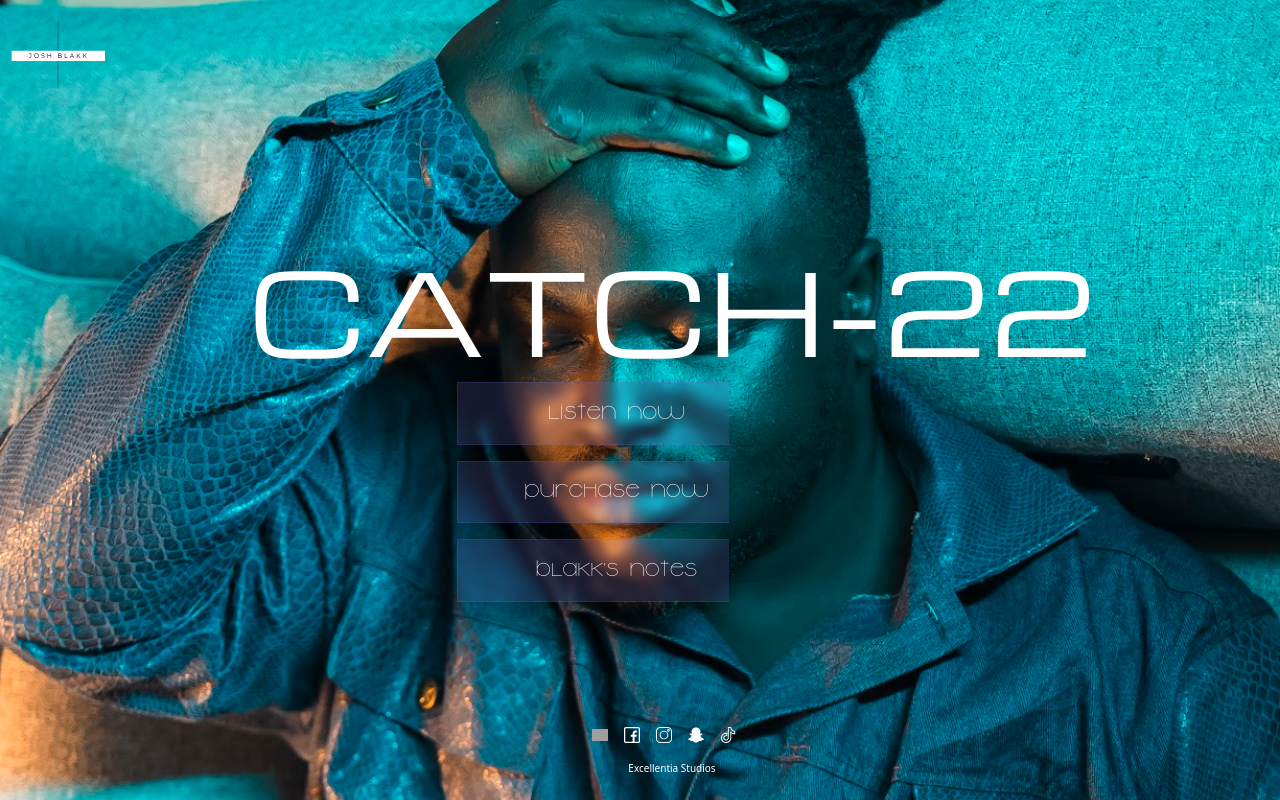
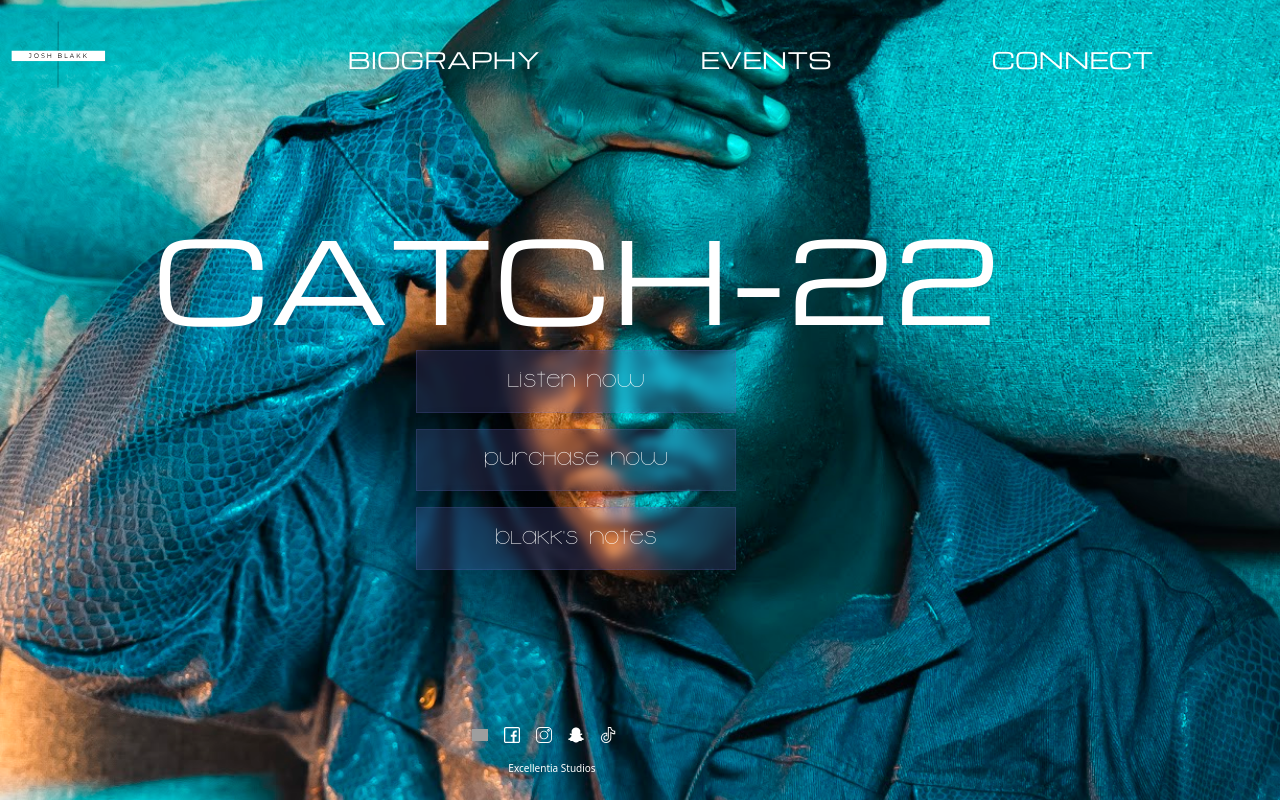
Before and after one commit to serwaapreimann/joshblakk, a React (Vite) app in the folder website/: page / in a window 1280 px wide. Built offline with nearby package versions, Linux system fonts and the light colour scheme; grey boxes are pictures that could not be loaded.

Commit message:
Web version. Nav links and API left.

```diff
--- a/website/src/components/Footer/Footer.scss
+++ b/website/src/components/Footer/Footer.scss
@@ -8,6 +8,7 @@
         width: 2rem;
         padding-right: 1rem;
     }
+
 }
 
 
--- a/website/src/components/Hero/Hero.scss
+++ b/website/src/components/Hero/Hero.scss
@@ -3,6 +3,9 @@
 
 
 .hero--container{
+    @include large{
+        width: 100vw;
+    }
     h1{
         font-family: 'Michroma'!important;
         font-size: clamp(2rem, 10vw, 10rem);
@@ -14,7 +17,9 @@
         }
 
         @include large{
-            font-size: clamp(2rem, 9vw, 7rem);
+            font-size: clamp(2rem, 11vw, 7rem);
+            margin-right: 15%;
+
         }
 
     }
@@ -28,7 +33,19 @@
     max-width: 30rem;
     align-items: center;
     justify-content: center;
-    padding-left: 20vw;
+
+    @include small{
+        padding-left: 20vw;
+    }
+
+    @include medium{
+        padding-left: 20vw;
+    }
+
+
+    @include large{
+        margin-left: 30%;
+    }
 
 
     button{
--- a/website/src/components/Hero/Modal.scss
+++ b/website/src/components/Hero/Modal.scss
@@ -17,9 +17,7 @@
     box-shadow:-2px 0 5px rgba(0, 0, 0, 0.5);
 
 
-    @include large{
-        display: none;
-    }
+
 
     p{
         color: white;
@@ -27,11 +25,7 @@
 
 }
 
-.modal--container{
-    @include large{
-        display: none;
-    }
-}
+
 
 .modal--figure{
     display: flex;
--- a/website/src/components/Home/Home.jsx
+++ b/website/src/components/Home/Home.jsx
@@ -5,7 +5,8 @@ import Footer from '../Footer/Footer';
 import Hamburger from '../Hamburger/Hamburger';
 import Logo from '../../components/Logo/Logo';
 import './Home.scss';
-import Navigation from '../../components/Navigation/Navigation'
+import Navigation from '../../components/Navigation/Navigation';
+import '../../components/Navigation/Navigation.scss';
 
 
 export default function Home(){
@@ -15,6 +16,7 @@ export default function Home(){
             <div className='hamburger--menu'>
                 <Hamburger className="hamburger--icon"/>
                 <Logo className="logo"/>
+                <Navigation/>
             </div>
 
             <div className='hero--section'>
--- a/website/src/components/Home/Home.scss
+++ b/website/src/components/Home/Home.scss
@@ -27,9 +27,8 @@ body{
 
 .hamburger--menu{
     display: flex;
-    height: 30vh;
-    width: 100vw;
-
+    height: 20vh;
+    min-width: 100vw;
 }
 
 .hamburger--icon{
@@ -62,11 +61,22 @@ body{
         align-items: flex-start;
         justify-content: center;
         width: 100vw;
-        padding:13rem 0 0;
+        padding:11rem 0 0;
         box-sizing: border-box;
     }
 }
 
 .footer--section{
     margin-top: auto;
+    @include small{
+        display: flex;
+        justify-content: center;
+        padding-right: 4rem;
+    }
+
+    @include large{
+        display: flex;
+        justify-content: center;
+        margin-right: 15rem;
+    }
 }
--- a/website/src/components/Navigation/Navigation.jsx
+++ b/website/src/components/Navigation/Navigation.jsx
@@ -1,19 +1,56 @@
 import "./Navigation.scss";
 import '../../styles/partials/_fonts.scss';
 import '../../styles/partials/_breakpoints.scss';
-
+import React, {useState} from 'react';
+import '../../components/Hero/Modal.scss';
+import Modal from 'react-bootstrap/Modal';
+import { Container, Row, Col } from 'react-bootstrap';
 
 
 export default function Navigation (){
+
+    const [activeModal, setActiveModal] = useState(null);
+
     return (
-        <div className="navigation--container">
-            <div className="navigation--logo">
-                <figure>
-                    <img src="../../images/Josh Blakk (1).png" alt="Logo" />
-                </figure>
-            </div>
+        <div>
             <div className="navigation--links">
+                <nav className="navigation--nav">
+                    <ul className="navigation--links">
+                        <li onClick={() => { setActiveModal('modal1')}}>BIOGRAPHY</li>
+                        <li onClick={() => { setActiveModal('modal2')}}>EVENTS</li>
+                        <li onClick={() => { setActiveModal('modal3')}}>CONNECT</li>
+                    </ul>
+                </nav>
 
+                    <Modal className='modal--container' show={activeModal === 'modal1'} onHide={()=>setActiveModal(null)} centered>
+                        <Modal.Body className='modal--body'>
+                            <h3>Biography</h3>
+                            <p>Lorem, ipsum dolor sit amet consectetur adipisicing elit. Facere laudantium impedit ut assumenda esse autem quibusdam aut velit a temporibus? Hic dolore debitis sequi id laboriosam quae a saepe dignissimos?</p>
+                        </Modal.Body>
+                    </Modal>
+
+                    <Modal className='modal--container' show={activeModal === 'modal2'} onHide={()=>setActiveModal(null)} centered>
+                        <Modal.Body className='modal--body'>
+                            <h3>Upcoming Events</h3>
+                            <Container className='modal--table'>
+                                <Row>
+                                    <Col>
+                                        Location, Alliance Francais
+                                    </Col>
+                                    <Col xs={12} md={8}>
+                                        .col-xs-12 .col-md-8
+                                    </Col>
+                                </Row>
+                            </Container>
+                        </Modal.Body>
+                    </Modal>
+
+                    <Modal className='modal--container' show={activeModal === 'modal3'} onHide={()=>setActiveModal(null)} centered>
+                        <Modal.Body className='modal--body' closeButton>
+                            <h3>For Booking & Inquiries: </h3>
+                            <p>joshblakkmusic@gmail.com</p>
+                        </Modal.Body>
+                    </Modal>
             </div>
         </div>
     )
--- a/website/src/components/Navigation/Navigation.scss
+++ b/website/src/components/Navigation/Navigation.scss
@@ -4,10 +4,43 @@
 
 .navigation--container{
     display: flex;
-    justify-content: space-between;
     align-items: center;
-    padding: 1rem 2rem;
-    background-color: #1a1a1a;
+    padding: 0;
+    background-color: rgba(57, 110, 212, 0.2);
     box-shadow: 0 2px 8px rgba(0, 0, 0, 0.2);
+    height: 1rem;
+    width: 100vw;
+
+
+    @include small{
+        display: none;
+    }
+
+    @include medium{
+        display:none;
+        }
 
 }
+
+.navigation--links{
+    display: flex;
+    align-items: center;
+    justify-content: center;
+    padding-top: 0.8rem;
+    margin-left: 6%;
+    position:fixed;
+
+    @include medium{
+        display: none;
+    }
+
+    @include small{
+        display: none;
+    }
+}
+
+li{
+    padding-right: 10rem;
+    font-family: 'Michroma';
+    font-size: 1.4rem;
+}
```
